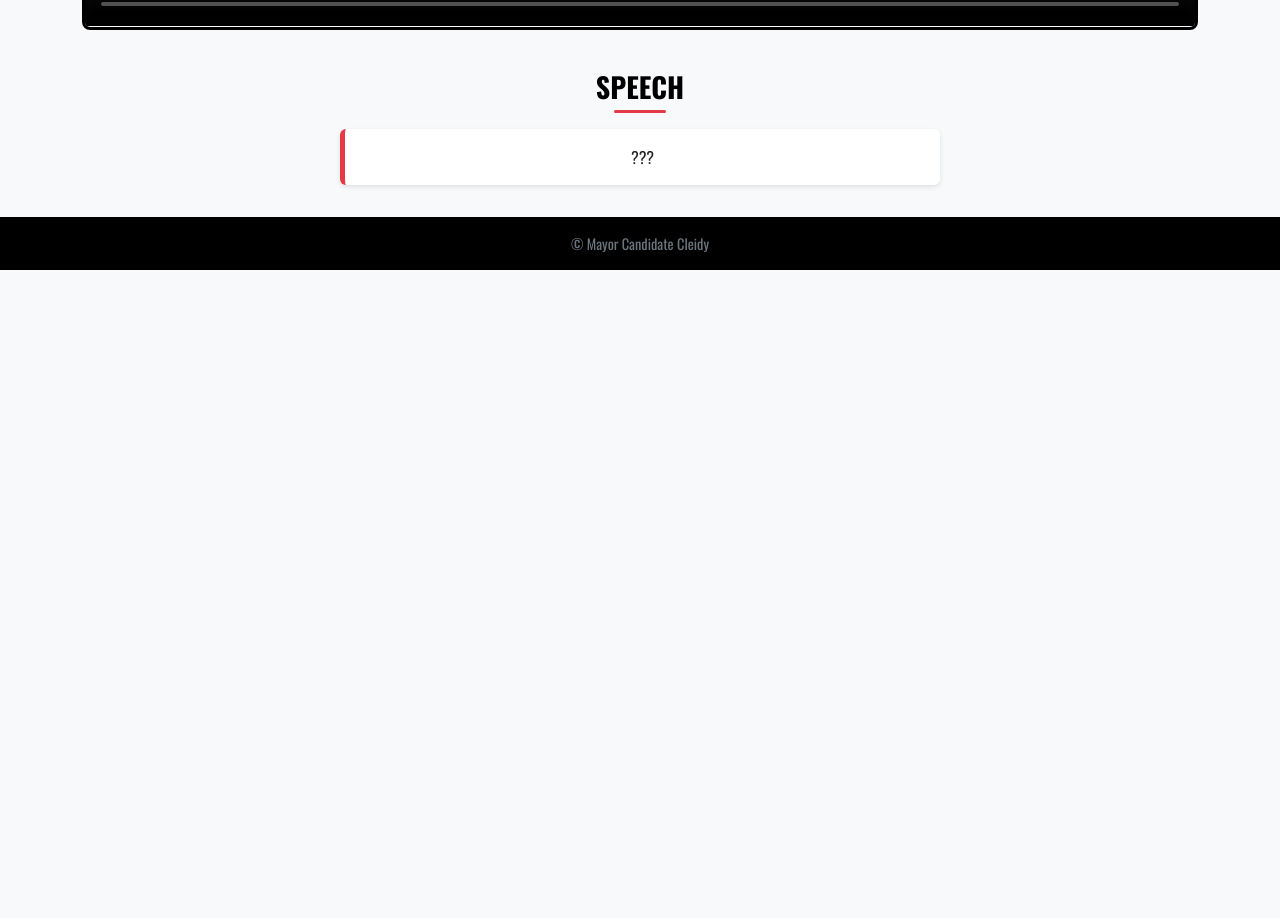
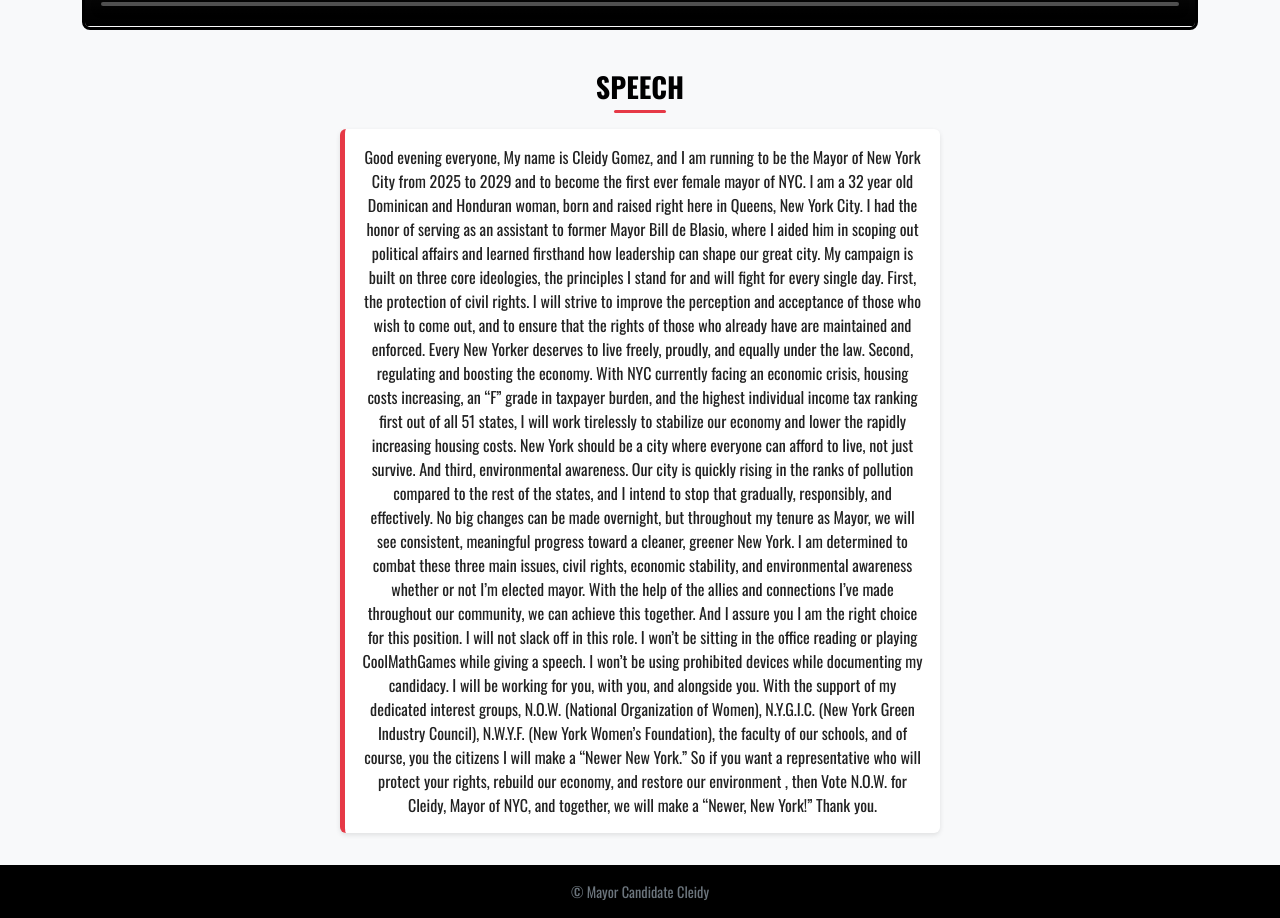
Before and after one commit to Rominar9/Government-Project-, a plain HTML site: page index.html in a window 1280 px wide. Shown: the part 2980-3898 px from the top of the page. Before the commit the page ends 3250 px from the top, so only its background shows below. Drawn offline with nearby package versions, Linux system fonts and the light colour scheme; grey boxes are pictures that could not be loaded.

Commit message:
Update index.html

```diff
--- a/index.html
+++ b/index.html
@@ -103,7 +103,21 @@
 
     <section id="Purpose">
       <h3>Speech</h3>
-      <p>???</p>
+      <p>Good evening everyone,
+My name is Cleidy Gomez, and I am running to be the Mayor of New York City from 2025 to 2029 and to become the first ever female mayor of NYC.
+I am a 32 year old Dominican and Honduran woman, born and raised right here in Queens, New York City. I had the honor of serving as an assistant to former Mayor Bill de Blasio, where I aided him in scoping out political affairs and learned firsthand how leadership can shape our great city.
+My campaign is built on three core ideologies, the principles I stand for and will fight for every single day.
+First, the protection of civil rights. I will strive to improve the perception and acceptance of those who wish to come out, and to ensure that the rights of those who already have are maintained and enforced. Every New Yorker deserves to live freely, proudly, and equally under the law.
+Second, regulating and boosting the economy. With NYC currently facing an economic crisis, housing costs increasing, an “F” grade in taxpayer burden, and the highest individual income tax ranking first out of all 51 states, I will work tirelessly to stabilize our economy and lower the rapidly increasing housing costs. New York should be a city where everyone can afford to live, not just survive.
+And third, environmental awareness. Our city is quickly rising in the ranks of pollution compared to the rest of the states, and I intend to stop that gradually, responsibly, and effectively. No big changes can be made overnight, but throughout my tenure as Mayor, we will see consistent, meaningful progress toward a cleaner, greener New York.
+I am determined to combat these three main issues, civil rights, economic stability, and environmental awareness whether or not I’m elected mayor. With the help of the allies and connections I’ve made throughout our community, we can achieve this together.
+And I assure you I am the right choice for this position. I will not slack off in this role. I won’t be sitting in the office reading or playing CoolMathGames while giving a speech. I won’t be using prohibited devices while documenting my candidacy. I will be working for you, with you, and alongside you.
+With the support of my dedicated interest groups, N.O.W. (National Organization of Women), N.Y.G.I.C. (New York Green Industry Council), N.W.Y.F. (New York Women’s Foundation), the faculty of our schools, and of course, you the citizens I will make a “Newer New York.”
+So if you want a representative who will protect your rights, rebuild our economy, and restore our environment , then Vote N.O.W. for Cleidy, Mayor of NYC, and together, we will make a “Newer, New York!”
+Thank you.
+
+
+</p>
     </section>
 
 
```
